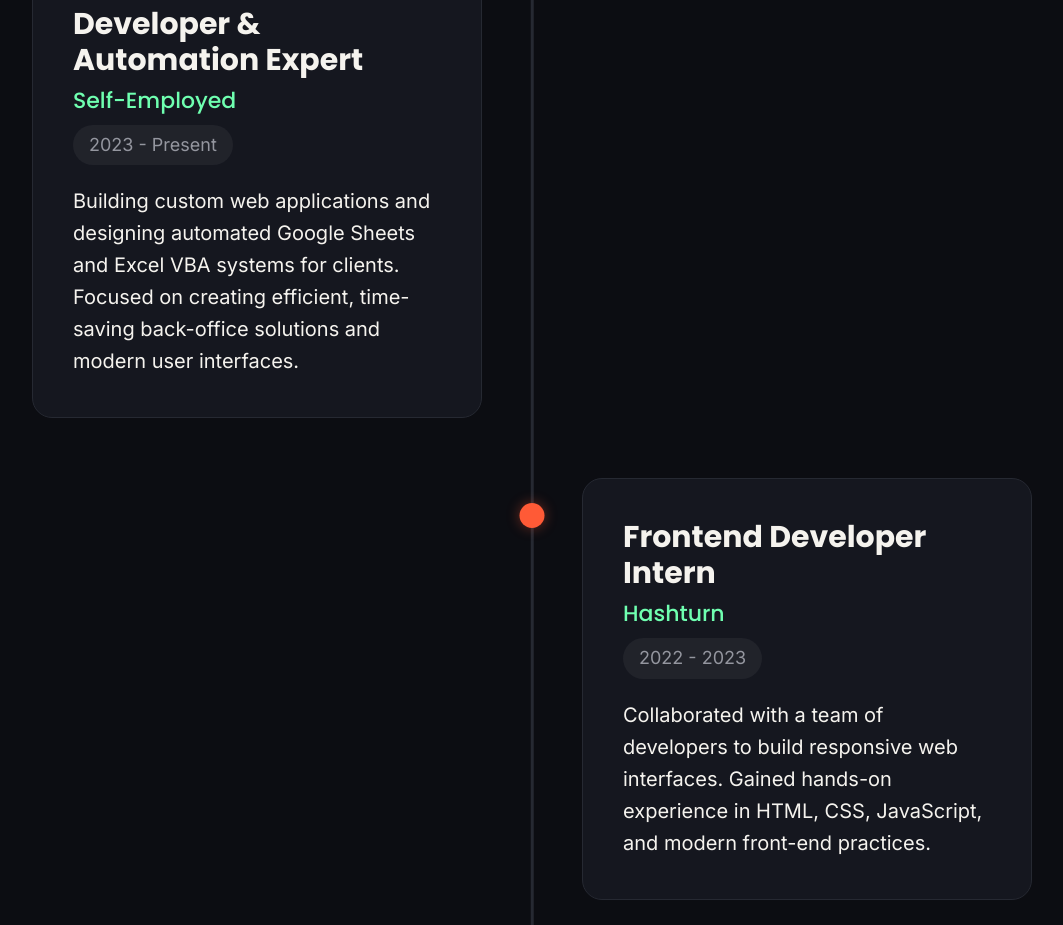
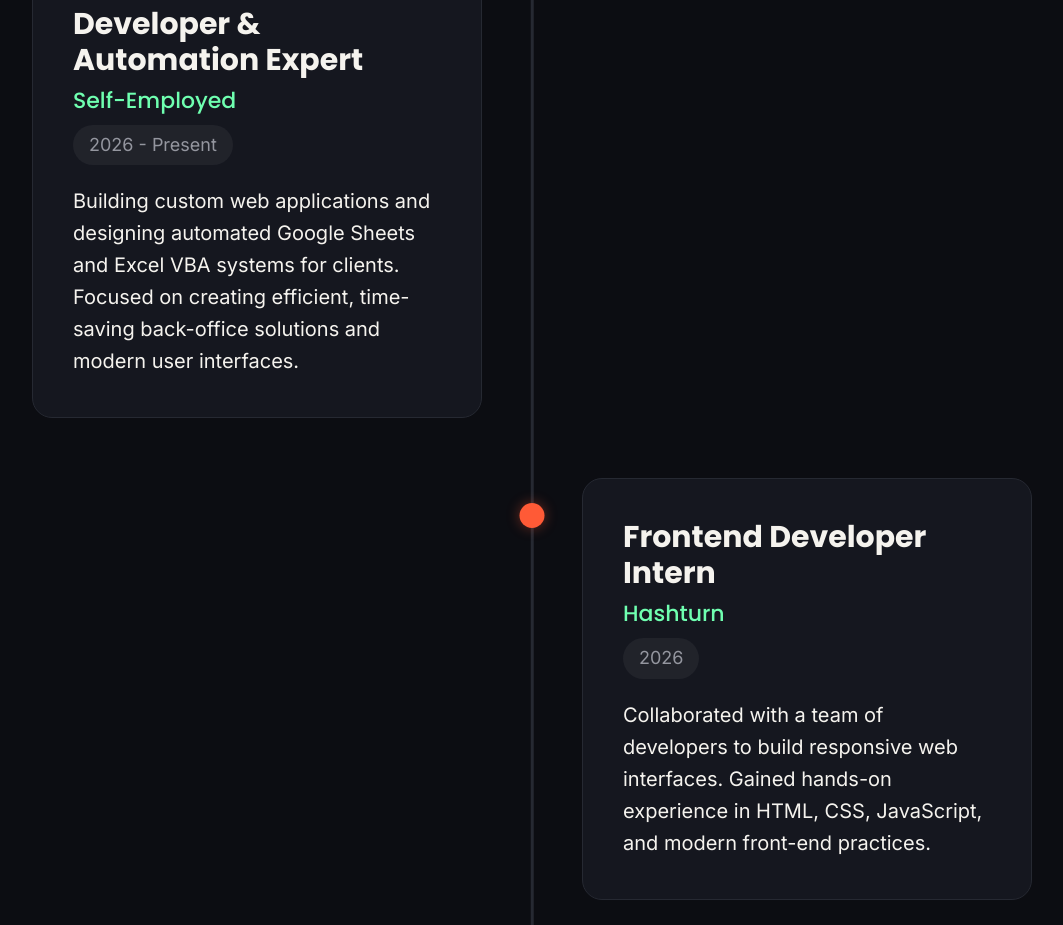
Before and after one commit to hareemrana522-crypto/Portfolio, a React (Vite) app: page / in a window 1280 px wide. Shown: the part 3660-4585 px from the top of the page, without its empty margins (108-1171 px from the left). Built offline with nearby package versions, Linux system fonts and the light colour scheme.

Commit message:
Update Experience dates to reflect recent internship and freelance start

```diff
--- a/src/components/Experience.jsx
+++ b/src/components/Experience.jsx
@@ -14,7 +14,7 @@ const Experience = () => {
                 <div className="timeline-content glass">
                     <h3>Freelance Web Developer & Automation Expert</h3>
                     <h4 className="company">Self-Employed</h4>
-                    <span className="date">2023 - Present</span>
+                    <span className="date">2026 - Present</span>
                     <p>Building custom web applications and designing automated Google Sheets and Excel VBA systems for clients. Focused on creating efficient, time-saving back-office solutions and modern user interfaces.</p>
                 </div>
             </div>
@@ -24,7 +24,7 @@ const Experience = () => {
                 <div className="timeline-content glass">
                     <h3>Frontend Developer Intern</h3>
                     <h4 className="company">Hashturn</h4>
-                    <span className="date">2022 - 2023</span>
+                    <span className="date">2026</span>
                     <p>Collaborated with a team of developers to build responsive web interfaces. Gained hands-on experience in HTML, CSS, JavaScript, and modern front-end practices.</p>
                 </div>
             </div>
```
